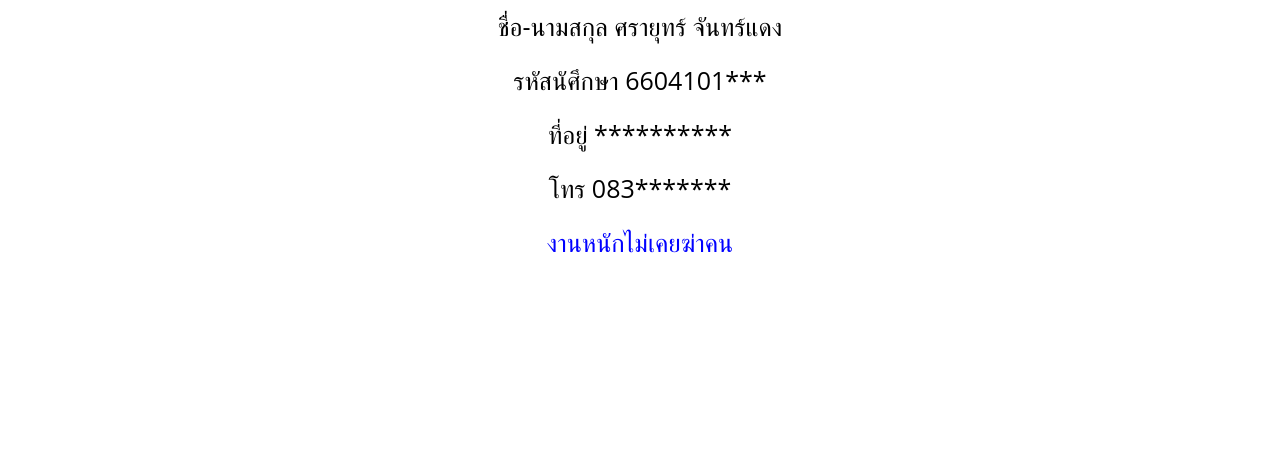
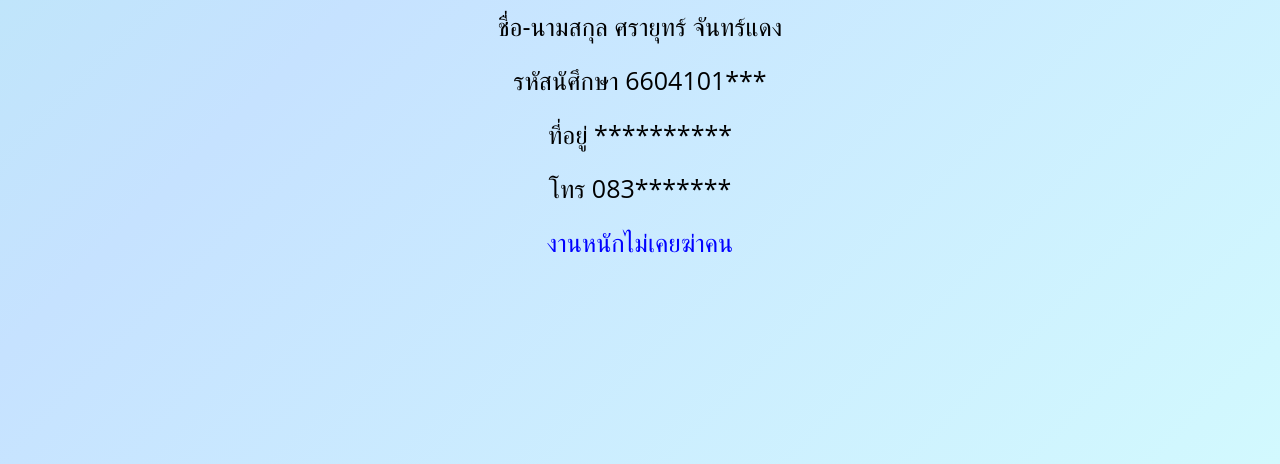
Before and after one commit to NoNamePls1711/Web380, a plain HTML site: page Information.html in a window 1280 px wide. Shown: the part 336-800 px from the top of the page. Drawn offline with Linux system fonts and the light colour scheme.

Commit message:
Update Information.html

```diff
--- a/Information.html
+++ b/Information.html
@@ -15,11 +15,23 @@
         }
         body {
             font-family: Arial, sans-serif;
-            background-color: #ffffff;
+            background: linear-gradient(135deg,
+        #D2F9FE, /* ฟ้าอ่อนพาสเทล */
+        #AEEEEE, /* ฟ้าอ่อนพาสเทลเข้มขึ้น */
+        #C6E2FF, /* ฟ้าอ่อนพาสเทลอ่อนกว่าหน่อย */
+        #D2F9FE  /* ฟ้าอ่อนพาสเทลปิดท้าย */
+    );
+    background-size: 200% 200%; /* ขยายขนาดของการไล่สี */
+    animation: gradient 10s ease infinite; /* ทำให้การไล่สีเคลื่อนไหว */
             display: flex;
             flex-direction: column; /* จัดเรียงเนื้อหาในแนวตั้ง */
             align-items: center; /* จัดแนวเนื้อหากลางแนวขวาง */
         }
+        @keyframes gradient {
+    0% { background-position: 0% 0%; }
+    50% { background-position: 100% 100%; }
+    100% { background-position: 0% 0%; }
+}
         header {
             width: 100%;
             padding: 10px;
```
